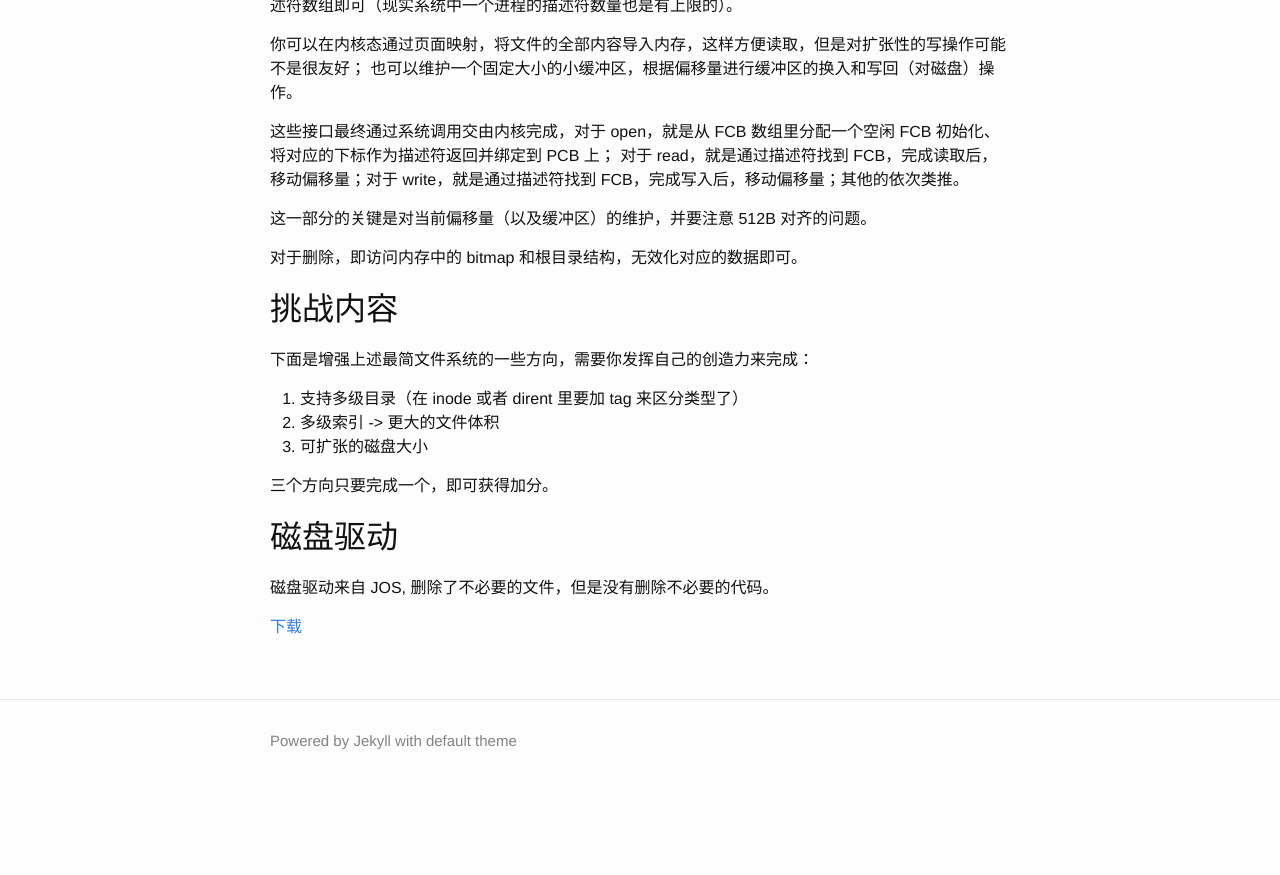
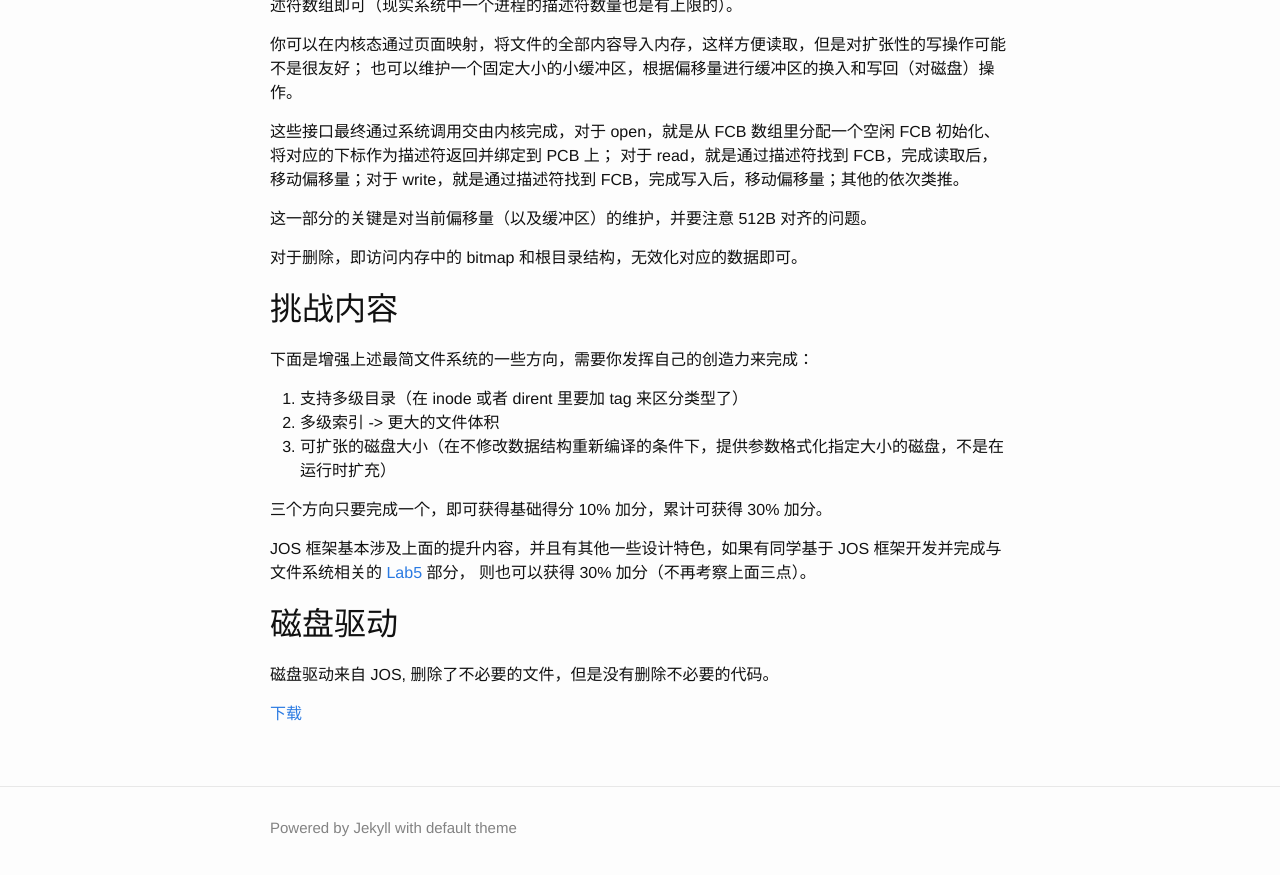
Before and after one commit to Wonicon/nju-oslab-lecture, a Jekyll site: the page built from _posts/2016-05-15-lab-05.md, in a window 1280 px wide and 900 px high, scrolled down 6563 px. Shown: the top 875 px of the window. Built offline with Jekyll 4.4.1, drawn with Linux system fonts in a browser that asks for light colours; Markdown is read by kramdown in place of the engine named in the settings; comment, search, counter and statistics services are not loaded; before the commit the page ends 7376 px from its top, so only the background shows below that.

Commit message:
增加加分规则

```diff
--- a/_posts/2016-05-15-lab-05.md
+++ b/_posts/2016-05-15-lab-05.md
@@ -280,9 +280,13 @@ FCB数组和文件描述符的维护分配与 PCB 如出一辙。PCB 中要增
 
 1. 支持多级目录（在 inode 或者 dirent 里要加 tag 来区分类型了）
 2. 多级索引 -> 更大的文件体积
-3. 可扩张的磁盘大小
+3. 可扩张的磁盘大小（在不修改数据结构重新编译的条件下，提供参数格式化指定大小的磁盘，不是在运行时扩充）
 
-三个方向只要完成一个，即可获得加分。
+三个方向只要完成一个，即可获得基础得分 10% 加分，累计可获得 30%  加分。
+
+JOS 框架基本涉及上面的提升内容，并且有其他一些设计特色，如果有同学基于 JOS 框架开发并完成与文件系统相关的
+[Lab5](https://pdos.csail.mit.edu/6.828/2014/labs/lab5/) 部分，
+则也可以获得 30% 加分（不再考察上面三点）。
 
 ## 磁盘驱动
 
```
